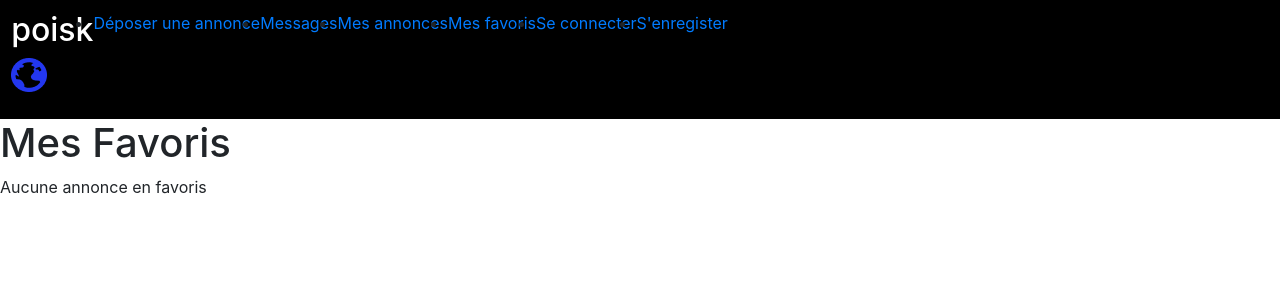
After one commit to sataev12/SFPoisk, a PHP site: template templates/annonce/favoris.html.twig in a window 1280 px wide. The commit adds this page. Shown: the top 300 px of the page. Run offline with PHP 8.4, Linux system fonts and the light colour scheme; the template is opened without the code that fills it, so the values that code supplies are empty; some libraries are stand-ins or nearby versions.

Commit message:
Ajout les annonces dans favoris

```diff
--- /dev/null
+++ b/templates/annonce/favoris.html.twig
@@ -0,0 +1,22 @@
+{% extends 'base.html.twig' %}
+
+{% block title %}Mes Favoris{% endblock %}
+
+{% block body %}
+    <h1>Mes Favoris</h1>
+
+    <div class="annonces">
+        {% for annonce in annonces %}
+            <div class="annonce">
+                <h2>{{ annonce.titre }}</h2>
+                <p>{{ annonce.description }}</p>
+                <p><strong>Ville :</strong> {{ annonce.ville }}</p>
+                <p><strong>Prix :</strong> {{ annonce.prix }} €</p>
+                <p><a href="{{ path('show_annonce', {'id': annonce.id}) }}">Voir l'annonce</a></p>
+
+            </div>
+        {% else %}
+            <p>Aucune annonce en favoris</p>
+        {% endfor %}
+    </div>
+{% endblock %}
--- a/templates/annonce/index.html.twig
+++ b/templates/annonce/index.html.twig
@@ -23,6 +23,11 @@
                 <p>{{ annonce.description }}</p>
                 <p><strong>Ville :</strong> {{ annonce.ville }}</p>
                 <p><strong>Prix :</strong> {{ annonce.prix }} €</p>
+                {% if app.user and annonce.id in favoris %}
+                    <p><a href="{{ path('remove_favori', {'id': annonce.id}) }}" class="btn btn-danger">Retirer des favoris</a></p>
+                {% else %}
+                    <p><a href="{{ path('add_favori', {'id': annonce.id}) }}" class="btn btn-success">Ajouter aux favoris</a></p>
+                {% endif %}
             </div>
         {% else %}
             <p>Aucune annonce trouvée</p>
--- a/templates/base.html.twig
+++ b/templates/base.html.twig
@@ -17,6 +17,7 @@
                 <li><a href="{{ path('new_annonce') }}">Déposer une annonce</a></li>
                 <li><a href="{{ path('received_messages') }}">Messages</a></li>
                 <li><a href="{{ path('app_annonce') }}"> Mes annonces</a></li>
+                <li><a href="{{ path('view_favoris')}}"> Mes favoris</a></li>
                 {% if  app.user %}
                     <a href="{{ path('app_user', {'id': app.user.id}) }}">
                         <li class="user">{{ app.user.nom }}</li>
```
Also changed, not shown: src/Controller/AnnonceController.php (+46 -1 lines).
